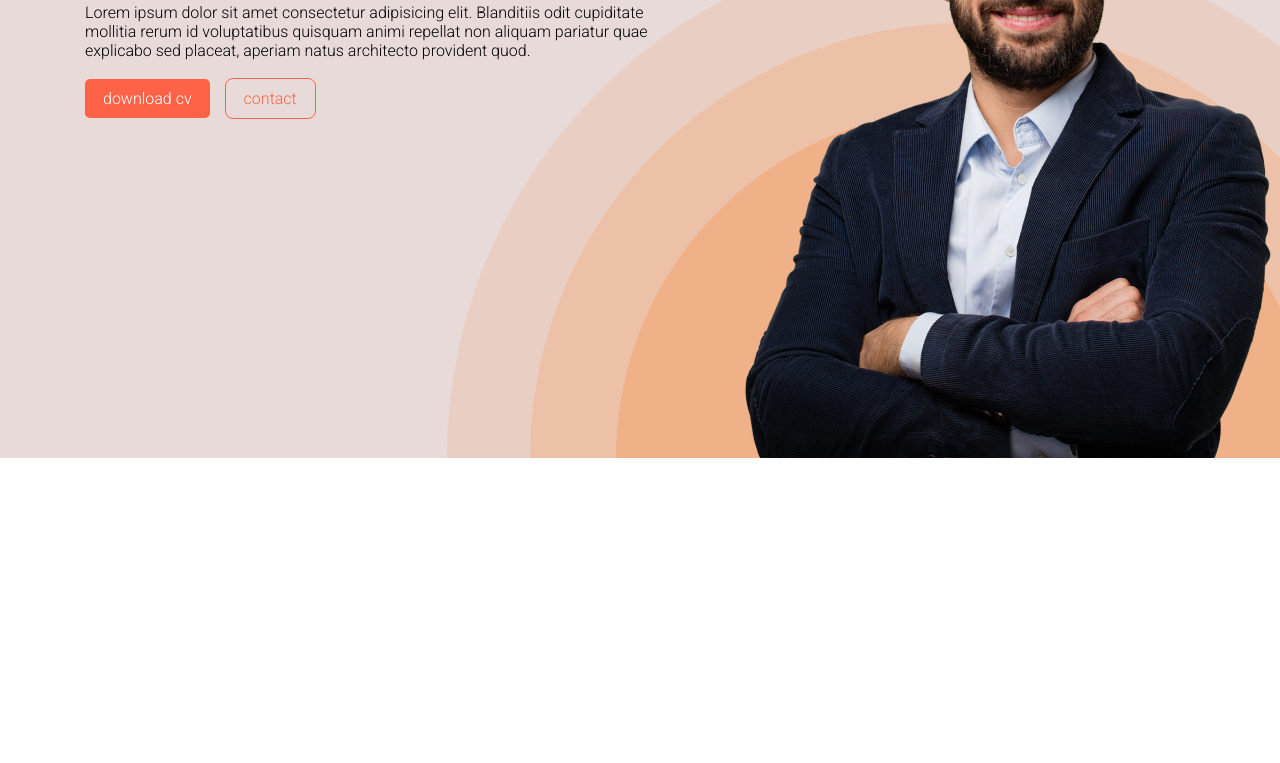
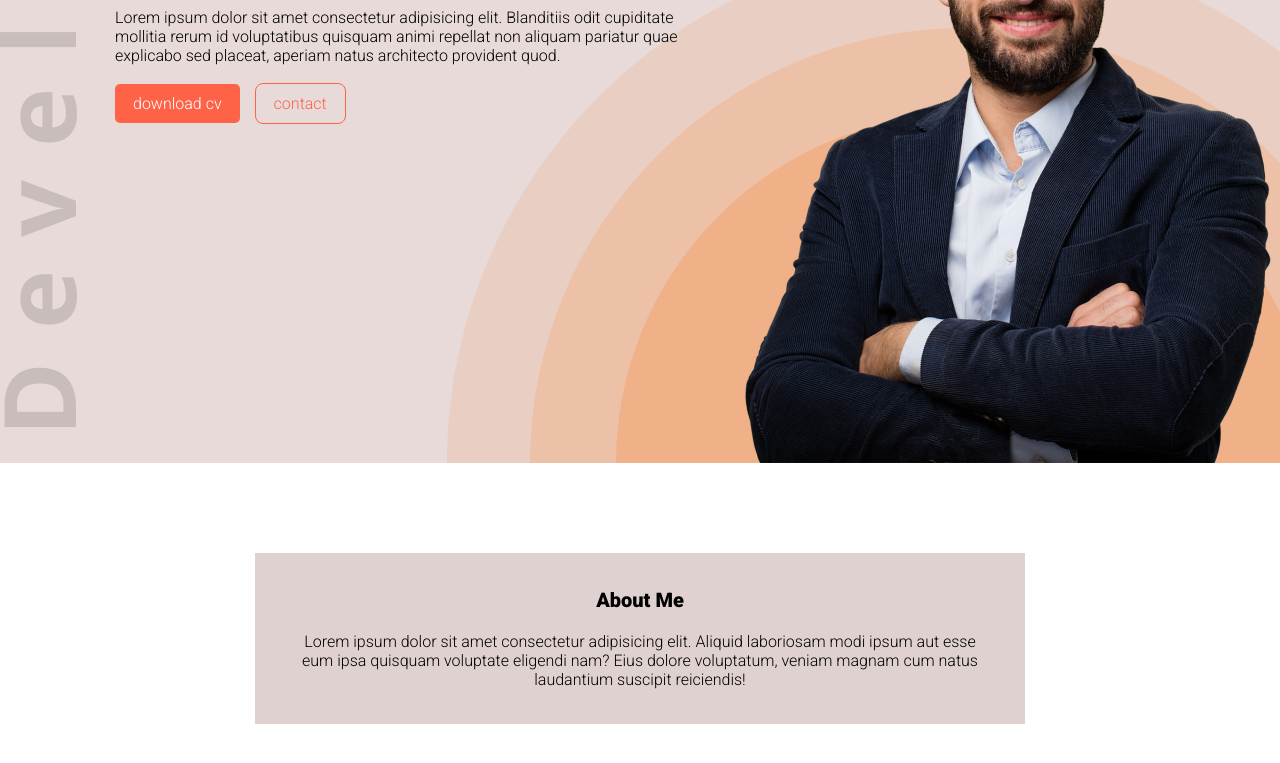
Before and after one commit to CHINMOY-DEY-CINI/webdev, a plain HTML site: page index.html in a window 1280 px wide. Shown: the part 371-1134 px from the top of the page. Before the commit the page ends 829 px from the top, so only its background shows below. Drawn offline with Linux system fonts and the light colour scheme.

Commit message:
About-section

```diff
--- a/index.html
+++ b/index.html
@@ -40,7 +40,16 @@
             </div>
         </section>
    </header>
-   <Main></Main>
+   <Main>
+        <section>
+            <div class="about">
+                <div class="about-section">
+                    <h4>About Me</h4>
+                    <p>Lorem ipsum dolor sit amet consectetur adipisicing elit. Aliquid laboriosam modi ipsum aut esse eum ipsa quisquam voluptate eligendi nam? Eius dolore voluptatum, veniam magnam cum natus laudantium suscipit reiciendis!</p>
+                </div>
+            </div>
+        </section>
+   </Main>
    <footer></footer>
 </body>
 </html>
--- a/style.css
+++ b/style.css
@@ -17,8 +17,8 @@
 /* header start */
 header{
     background-color:rgb(231, 218, 216);
-    background-image:url('./images/header_bg.png');
-    background-position:bottom right;
+    background-image:url('./images/header_bg.png'),url('./images/developer.png');
+    background-position:bottom right,center left;
     background-repeat: no-repeat;
 
 }
@@ -27,7 +27,7 @@ nav{
     display: flex;
     align-items: center;
     justify-content:space-between;
-    padding:38px 85px 0px;
+    padding:43px 115px 0px;
 
 }
 
@@ -68,7 +68,7 @@ nav ul li a{
 }
 
 .slider-content{
-    padding-left:85px;
+    padding-left:115px;
     margin-top:100px;
 
 }
@@ -101,9 +101,6 @@ nav ul li a{
     margin-right:15px;
 }
 
-.slider-content p{
-    text-wrap:wrap;
-}
 
 .slider-button ul li a{
     text-decoration: none;
@@ -124,7 +121,23 @@ nav ul li a{
 
 
 
+/* slider-content end */
+
+.about{
+    margin:90px auto;
+    text-align: center;
+    display: flex;
+    justify-content: center;
+}
+
+.about-section{
+    background-color: rgb(223, 209, 207);
+    width:700px;
+    padding:35px;
+}
 
 
-
-/* slider-content end */
+.about-section h4{
+    font-size:20px;
+    margin-bottom:20px;
+}
```
